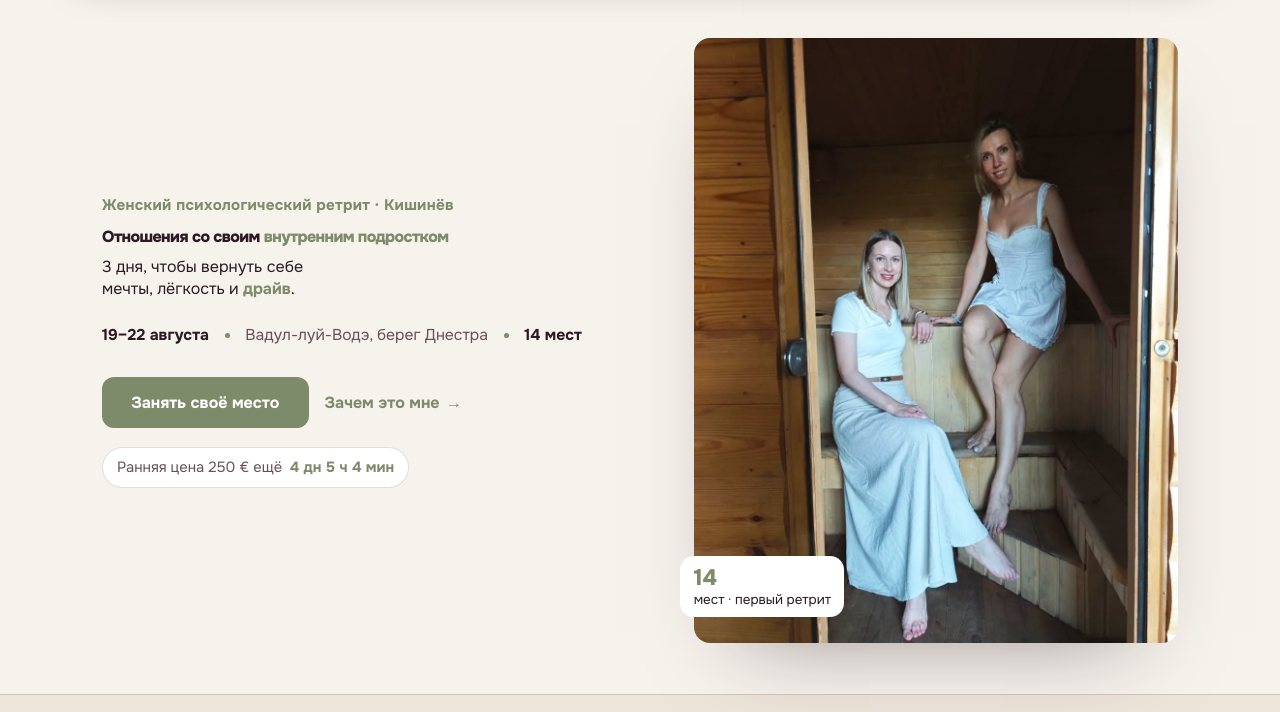
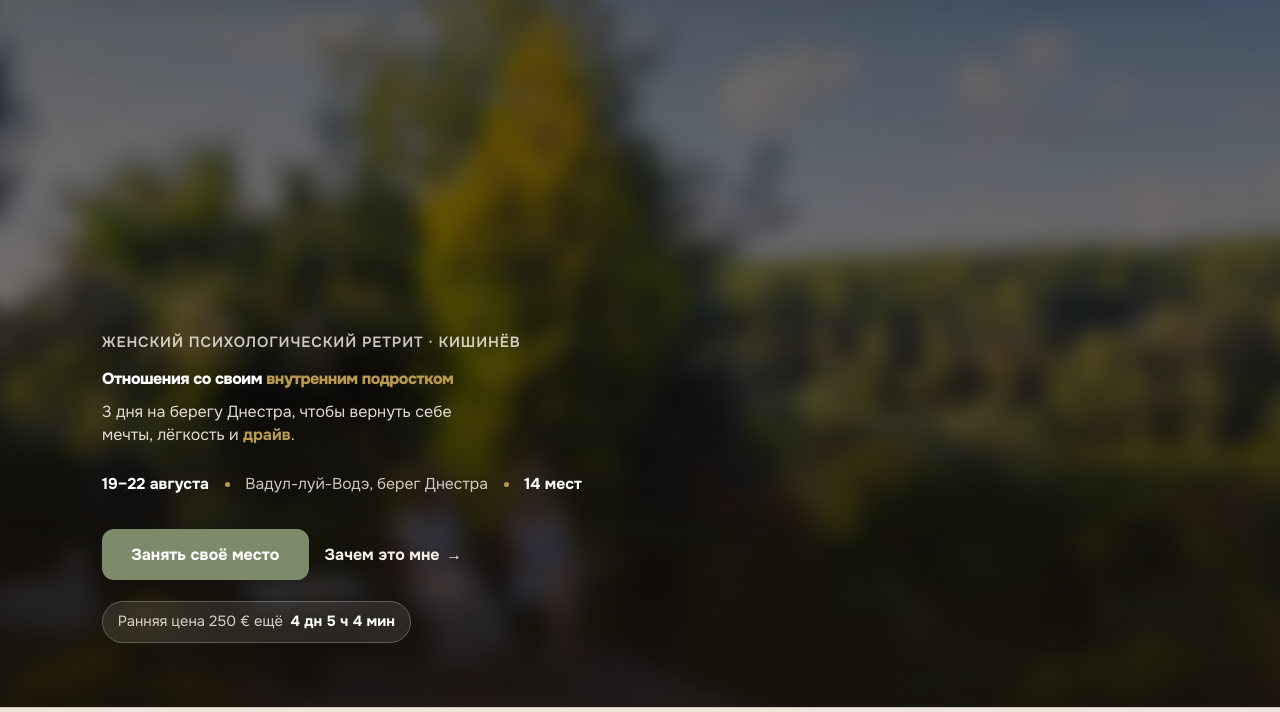
Before and after one commit to smartlightmd/drivit-retreat, a plain HTML site: page index.html in a window 1280 px wide. Shown: the part 87-799 px from the top of the page. Drawn offline with Linux system fonts and the light colour scheme.

Commit message:
Герой в стиле Antara: full-bleed затуманенный пейзаж Днестра (терраса + blur + затемнение + Ken Burns зум), текст поверх, акцент-золото; структура готова под настоящий видео-клип

```diff
--- a/index.html
+++ b/index.html
@@ -104,22 +104,25 @@ section{padding-block:clamp(60px,8vw,104px)}
 .mmenu a.btn{margin-top:22px;color:#fff;font-size:1.05rem;justify-content:center;width:100%;padding:.9em 1.5em}
 
 /* HERO */
-.hero{padding-block:clamp(28px,4vw,58px)}
-.hero-grid{display:grid;gap:clamp(28px,4.5vw,58px);align-items:center}
-@media(min-width:920px){.hero-grid{grid-template-columns:1.05fr .95fr}}
-.hero .kick{color:var(--rose);font-weight:700;font-size:.95rem;letter-spacing:.02em;margin-bottom:.7em}
-.hero h1 em{font-style:normal;font-weight:800;color:var(--rose)}
-.hero .sub{font-size:clamp(1.15rem,1rem+.8vw,1.5rem);color:var(--ink);margin-top:.7em;max-width:24ch;line-height:1.35}
-.hero .sub b{color:var(--rose);font-weight:700}
-.hero-meta{margin-top:1.5em;display:flex;flex-wrap:wrap;gap:.4em 1em;font-size:.98rem;color:var(--muted)}
-.hero-meta b{color:var(--ink);font-weight:700}.hero-meta .d{width:5px;height:5px;border-radius:50%;background:var(--rose);align-self:center;display:inline-block}
-.hero-cta{display:flex;flex-wrap:wrap;gap:12px 16px;margin-top:1.8em;align-items:center}
-.count{margin-top:1.3em;display:inline-flex;align-items:center;gap:.5em;font-size:.92rem;color:var(--muted);background:var(--white);border:1px solid var(--line);border-radius:999px;padding:.5em .95em}
-.count b{font-weight:700;color:var(--rose);font-variant-numeric:tabular-nums}
-.hero-fig{position:relative;margin:0}
-.hero-fig img{width:100%;aspect-ratio:4/5;object-fit:cover;border-radius:16px;box-shadow:var(--shadow)}
-.hero-tag{position:absolute;left:-14px;bottom:26px;background:var(--white);border-radius:14px;padding:.65em 1em;box-shadow:var(--shadow);font-size:.84rem;line-height:1.2}
-.hero-tag b{font-family:var(--serif);font-weight:800;font-size:1.4rem;color:var(--rose);display:block}
+.hero{position:relative;min-height:90svh;display:flex;align-items:flex-end;overflow:hidden;color:#F5EFE7;padding-bottom:clamp(46px,8vh,96px)}
+.hero-bg{position:absolute;inset:0;z-index:-2;background:#20180F}
+.hero-bg video,.hero-bg .kb{width:100%;height:100%;object-fit:cover;filter:blur(10px) brightness(.6) saturate(1.08);transform:scale(1.14)}
+.hero-bg .kb{background-size:cover;background-position:center;animation:kb 26s ease-in-out infinite alternate}
+@keyframes kb{from{transform:scale(1.14)}to{transform:scale(1.26) translate(-2%,-2%)}}
+.hero-scrim{position:absolute;inset:0;z-index:-1;background:linear-gradient(180deg,rgba(24,17,10,.4),rgba(24,17,10,.26) 42%,rgba(24,17,10,.78))}
+.hero-inner{max-width:760px;position:relative}
+.hero .kick{color:rgba(245,239,231,.82);font-weight:600;font-size:.92rem;letter-spacing:.06em;text-transform:uppercase;margin-bottom:1.1em}
+.hero h1{color:#fff;font-size:clamp(2.5rem,1.5rem+4.3vw,4.7rem);line-height:1.03;letter-spacing:-.03em;text-shadow:0 2px 40px rgba(0,0,0,.35)}
+.hero h1 em{font-style:normal;color:var(--gold)}
+.hero .sub{font-size:clamp(1.12rem,1rem+.7vw,1.45rem);color:rgba(245,239,231,.9);margin-top:.85em;max-width:34ch;line-height:1.42}
+.hero .sub b{color:var(--gold);font-weight:700}
+.hero-meta{margin-top:1.6em;display:flex;flex-wrap:wrap;gap:.4em 1em;font-size:.98rem;color:rgba(245,239,231,.82)}
+.hero-meta b{color:#fff;font-weight:700}.hero-meta .d{width:5px;height:5px;border-radius:50%;background:var(--gold);align-self:center;display:inline-block}
+.hero-cta{display:flex;flex-wrap:wrap;gap:12px 16px;margin-top:2em;align-items:center}
+.hero .arrow{color:#F5EFE7}.hero .arrow:hover{color:#fff}
+.count{margin-top:1.4em;display:inline-flex;align-items:center;gap:.5em;font-size:.92rem;color:rgba(245,239,231,.85);background:rgba(255,255,255,.1);border:1px solid rgba(255,255,255,.24);border-radius:999px;padding:.55em 1em;-webkit-backdrop-filter:blur(6px);backdrop-filter:blur(6px)}
+.count b{font-weight:700;color:#fff;font-variant-numeric:tabular-nums}
+@media (prefers-reduced-motion:reduce){.hero-bg video{display:none}.hero-bg .kb{animation:none}}
 
 .trust{border-block:1px solid var(--line);background:var(--bg2)}
 .trust .wrap{display:flex;flex-wrap:wrap;gap:.6em 2em;justify-content:center;padding-block:20px;font-size:.94rem;color:var(--muted)}
@@ -266,23 +269,23 @@ html.js .reveal.in{opacity:1;transform:none}
 </div>
 
 <main id="top">
-<section class="hero"><div class="wrap hero-grid">
-  <div class="reveal">
+<section class="hero">
+  <div class="hero-bg">
+    <div class="kb" style="background-image:url('assets/place-terrace.webp')"></div>
+  </div>
+  <div class="hero-scrim"></div>
+  <div class="wrap"><div class="hero-inner">
     <p class="kick"><span data-lang="ru">Женский психологический ретрит · Кишинёв</span><span data-lang="ro">Retreat psihologic pentru femei · Chișinău</span></p>
     <h1><span data-lang="ru">Отношения со своим <em>внутренним подростком</em></span><span data-lang="ro">Relația cu propriul <em>adolescent interior</em></span></h1>
-    <p class="sub"><span data-lang="ru">3 дня, чтобы вернуть себе мечты, лёгкость и <b>драйв</b>.</span><span data-lang="ro">3 zile ca să-ți recapeți visele, ușurința și <b>energia</b>.</span></p>
+    <p class="sub"><span data-lang="ru">3 дня на берегу Днестра, чтобы вернуть себе мечты, лёгкость и <b>драйв</b>.</span><span data-lang="ro">3 zile pe malul Nistrului ca să-ți recapeți visele, ușurința și <b>energia</b>.</span></p>
     <div class="hero-meta"><span data-lang="ru"><b>19–22 августа</b></span><span data-lang="ro"><b>19–22 august</b></span><i class="d"></i><span data-lang="ru">Вадул-луй-Водэ, берег Днестра</span><span data-lang="ro">Vadul lui Vodă</span><i class="d"></i><span data-lang="ru"><b>14 мест</b></span><span data-lang="ro"><b>14 locuri</b></span></div>
     <div class="hero-cta">
       <a class="btn btn-primary" href="#uchastie"><span data-lang="ru">Занять своё место</span><span data-lang="ro">Rezervă un loc</span></a>
       <a class="arrow" href="#uedesh"><span data-lang="ru">Зачем это мне</span><span data-lang="ro">De ce am nevoie</span> →</a>
     </div>
     <div class="count"><span data-lang="ru">Ранняя цена 250 € ещё</span><span data-lang="ro">Preț redus 250 € încă</span> <b id="cd">…</b></div>
-  </div>
-  <figure class="hero-fig reveal">
-    <img src="assets/hosts-duo.webp" alt="Ведущие ретрита на природе" loading="eager">
-    <div class="hero-tag"><b>14</b><span data-lang="ru">мест · первый ретрит</span><span data-lang="ro">locuri · primul retreat</span></div>
-  </figure>
-</div></section>
+  </div></div>
+</section>
 
 <div class="trust"><div class="wrap">
   <span><b class="m">✦</b> <b data-lang="ru">Безопасное пространство</b><b data-lang="ro">Spațiu sigur</b></span>
```
